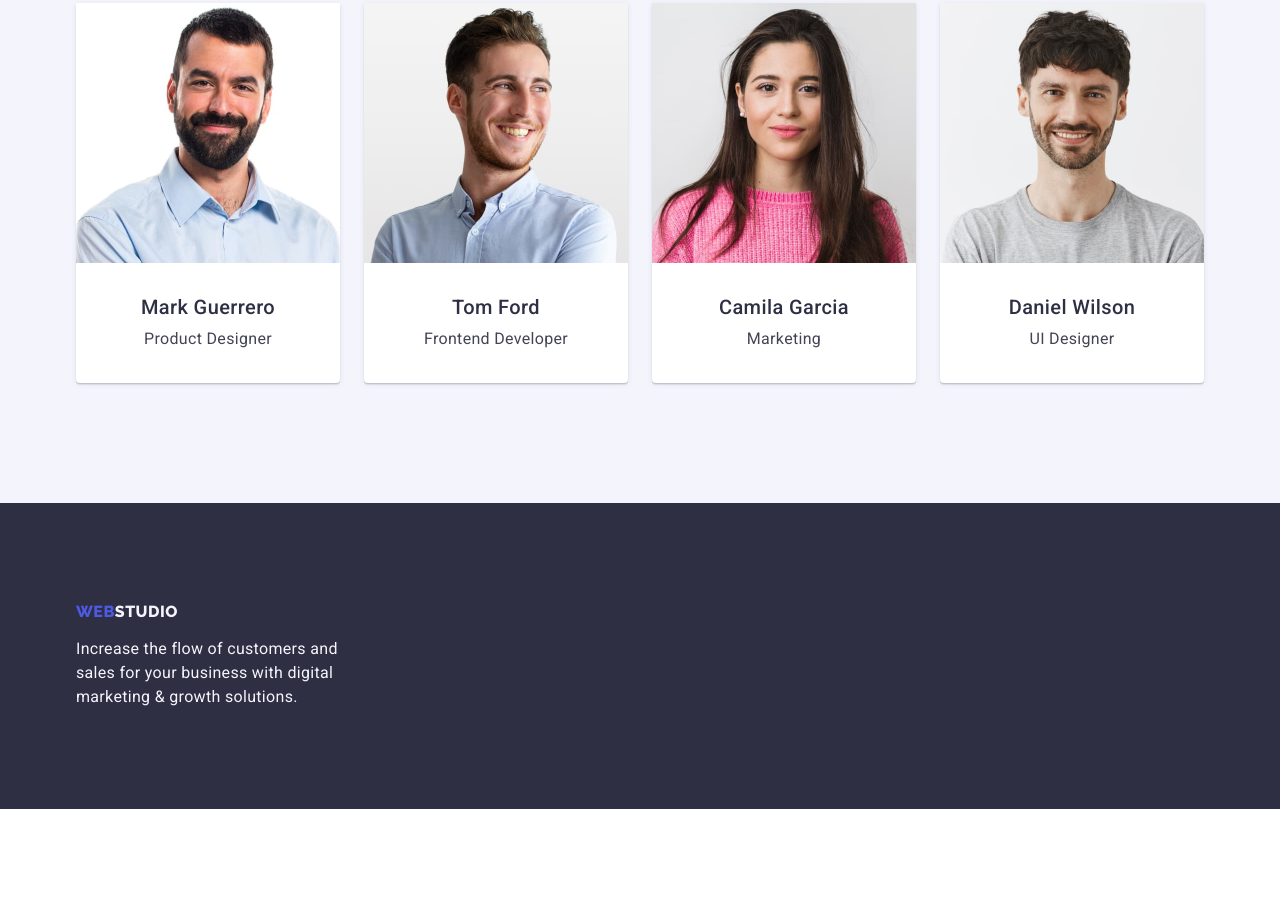
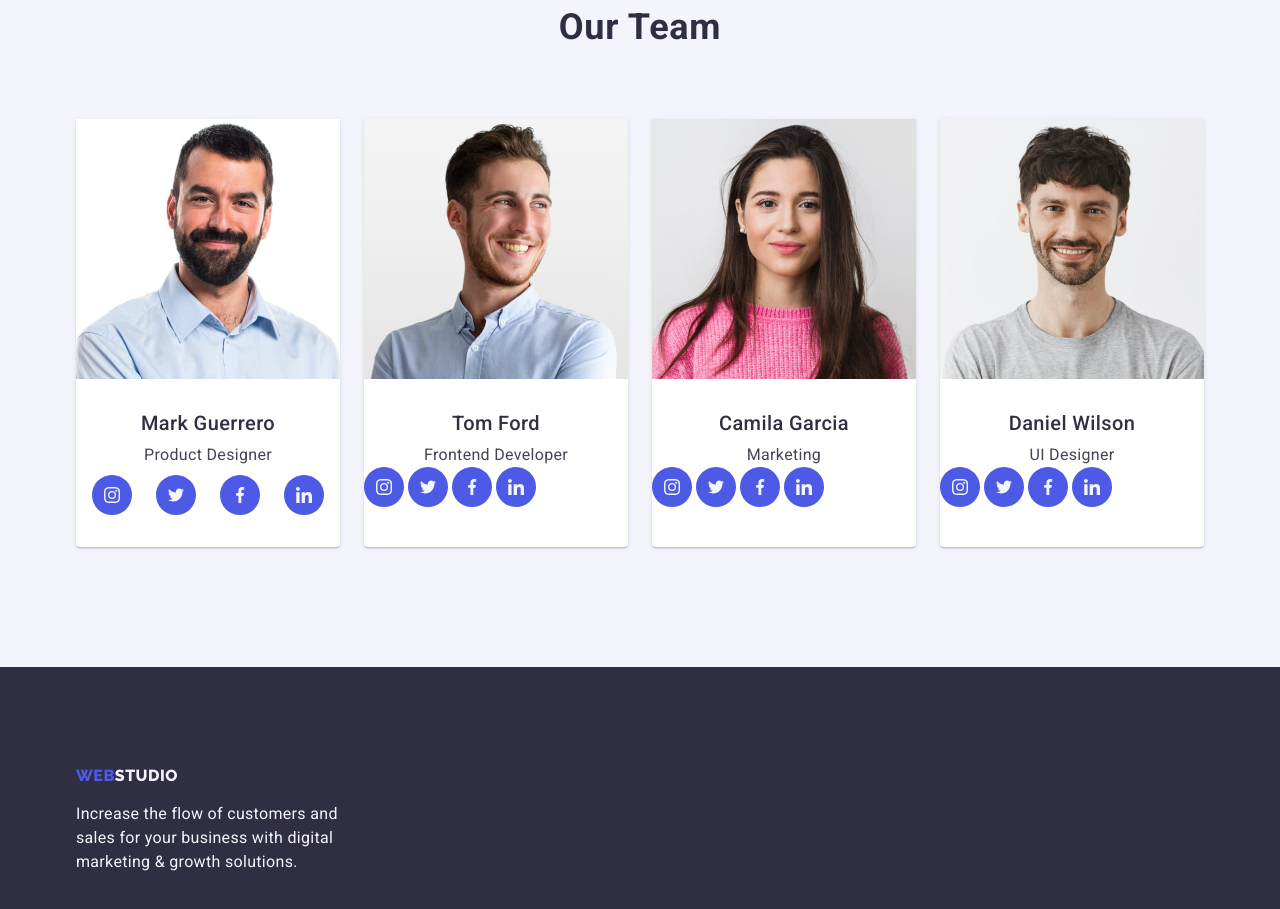
Before and after one commit to Martyna00038/goit-markup-hw-04, a plain HTML site: page index.html in a window 1280 px wide. Shown: the part 1801-2710 px from the top of the page. Before the commit the page ends 2610 px from the top, so only its background shows below. Drawn offline with nearby package versions, Linux system fonts and the light colour scheme.

Commit message:
Homework 4 v1

```diff
--- a/css/styles.css
+++ b/css/styles.css
@@ -165,6 +165,7 @@ header {
 .hero {
     background-color: var(--brand-color);
     padding: 188px 0;
+    background-image: url(images/hero-image.jpg);
 }
 
 .hero-text {
@@ -229,11 +230,22 @@ header {
 .button-portfolio:focus {
     background-color: var(--active-hover-color);
     color: #ffffff;
+    box-shadow: 0px 2px 2px 0px rgba(0, 0, 0, 0.12),
+        0px 2px 1px 0px rgba(0, 0, 0, 0.08), 0px 3px 1px 0px rgba(0, 0, 0, 0.1);
 }
 
 .offers {
     display: flex;
     gap: 24px;
+}
+
+.offers-icons {
+    background-color: #f4f4fd;
+    height: 112px;
+    width: 264px;
+}
+
+.offer-icon {
 }
 
 .offer-position {
@@ -304,6 +316,17 @@ header {
     padding: 32px 0;
 }
 
+.our-team-social-media {
+    display: flex;
+    gap: 24px;
+    justify-content: center;
+    align-items: center;
+    margin-top: 8px;
+}
+
+.our-team-social-media-icon {
+}
+
 .name {
     font-size: 20px;
     font-weight: 500;
@@ -347,6 +370,12 @@ header {
     letter-spacing: 0.02em;
 }
 
+.portfolio-card:hover {
+    box-shadow: 0px 2px 1px 0px rgba(46, 47, 66, 0.08),
+        0px 1px 1px 0px rgba(46, 47, 66, 0.16),
+        0px 1px 6px 0px rgba(46, 47, 66, 0.08);
+}
+
 .portfolio-image {
     vertical-align: bottom;
     display: block;
@@ -376,7 +405,3 @@ header {
     line-height: 1.5;
     letter-spacing: 0.02em;
 }
-
-.hidden {
-    display: none;
-}
--- a/index.html
+++ b/index.html
@@ -56,6 +56,12 @@
             <div class="container">
                 <ul class="offers list">
                     <li class="offer-position">
+                        <svg class="offers-icons" width="64" height="64">
+                            <use
+                                class="offer-icon"
+                                xlink:href="images/icons.svg#icon-antenna-1"
+                            ></use>
+                        </svg>
                         <h3 class="offer">Strategy</h3>
                         <p class="offer-description">
                             Our goal is to identify the business problem to walk
@@ -63,6 +69,12 @@
                         </p>
                     </li>
                     <li class="offer-position">
+                        <svg class="offers-icons">
+                            <use
+                                class="offer-icon"
+                                xlink:href="images/icons.svg#icon-clock-1"
+                            ></use>
+                        </svg>
                         <h3 class="offer">Punctuality</h3>
                         <p class="offer-description">
                             Bring the key message to the brand's audience for
@@ -70,6 +82,12 @@
                         </p>
                     </li>
                     <li class="offer-position">
+                        <svg class="offers-icons">
+                            <use
+                                class="offer-icon"
+                                xlink:href="images/icons.svg#icon-diagram-1"
+                            ></use>
+                        </svg>
                         <h3 class="offer">Diligence</h3>
                         <p class="offer-description">
                             Research and confirm brands that present the
@@ -78,6 +96,12 @@
                         </p>
                     </li>
                     <li class="offer-position">
+                        <svg class="offers-icons">
+                            <use
+                                class="offer-icon"
+                                xlink:href="images/icons.svg#icon-astronaut-1"
+                            ></use>
+                        </svg>
                         <h3 class="offer">Technologies</h3>
                         <p class="offer-description">
                             Design practice focused on digital experiences. We
@@ -132,6 +156,28 @@
                         <div class="our-team-name">
                             <h3 class="name">Mark Guerrero</h3>
                             <p class="position">Product Designer</p>
+                            <div class="our-team-social-media">
+                                <svg width="40" height="40">
+                                    <use
+                                        xlink:href="images/icons.svg#icon-instagram"
+                                    ></use>
+                                </svg>
+                                <svg width="40" height="40">
+                                    <use
+                                        xlink:href="images/icons.svg#icon-twitter"
+                                    ></use>
+                                </svg>
+                                <svg width="40" height="40">
+                                    <use
+                                        xlink:href="images/icons.svg#icon-facebook"
+                                    ></use>
+                                </svg>
+                                <svg width="40" height="40">
+                                    <use
+                                        xlink:href="images/icons.svg#icon-linkedin"
+                                    ></use>
+                                </svg>
+                            </div>
                         </div>
                     </li>
                     <li class="our-team-card">
@@ -144,6 +190,26 @@
                         <div class="our-team-name">
                             <h3 class="name">Tom Ford</h3>
                             <p class="position">Frontend Developer</p>
+                            <svg width="40" height="40">
+                                <use
+                                    xlink:href="images/icons.svg#icon-instagram"
+                                ></use>
+                            </svg>
+                            <svg width="40" height="40">
+                                <use
+                                    xlink:href="images/icons.svg#icon-twitter"
+                                ></use>
+                            </svg>
+                            <svg width="40" height="40">
+                                <use
+                                    xlink:href="images/icons.svg#icon-facebook"
+                                ></use>
+                            </svg>
+                            <svg width="40" height="40">
+                                <use
+                                    xlink:href="images/icons.svg#icon-linkedin"
+                                ></use>
+                            </svg>
                         </div>
                     </li>
                     <li class="our-team-card">
@@ -156,6 +222,26 @@
                         <div class="our-team-name">
                             <h3 class="name">Camila Garcia</h3>
                             <p class="position">Marketing</p>
+                            <svg width="40" height="40">
+                                <use
+                                    xlink:href="images/icons.svg#icon-instagram"
+                                ></use>
+                            </svg>
+                            <svg width="40" height="40">
+                                <use
+                                    xlink:href="images/icons.svg#icon-twitter"
+                                ></use>
+                            </svg>
+                            <svg width="40" height="40">
+                                <use
+                                    xlink:href="images/icons.svg#icon-facebook"
+                                ></use>
+                            </svg>
+                            <svg width="40" height="40">
+                                <use
+                                    xlink:href="images/icons.svg#icon-linkedin"
+                                ></use>
+                            </svg>
                         </div>
                     </li>
                     <li class="our-team-card">
@@ -168,6 +254,26 @@
                         <div class="our-team-name">
                             <h3 class="name">Daniel Wilson</h3>
                             <p class="position">UI Designer</p>
+                            <svg width="40" height="40">
+                                <use
+                                    xlink:href="images/icons.svg#icon-instagram"
+                                ></use>
+                            </svg>
+                            <svg width="40" height="40">
+                                <use
+                                    xlink:href="images/icons.svg#icon-twitter"
+                                ></use>
+                            </svg>
+                            <svg width="40" height="40">
+                                <use
+                                    xlink:href="images/icons.svg#icon-facebook"
+                                ></use>
+                            </svg>
+                            <svg width="40" height="40">
+                                <use
+                                    xlink:href="images/icons.svg#icon-linkedin"
+                                ></use>
+                            </svg>
                         </div>
                     </li>
                 </ul>
```
Also changed, not shown: images/hero-image.jpg (added), images/icons.svg (added).
